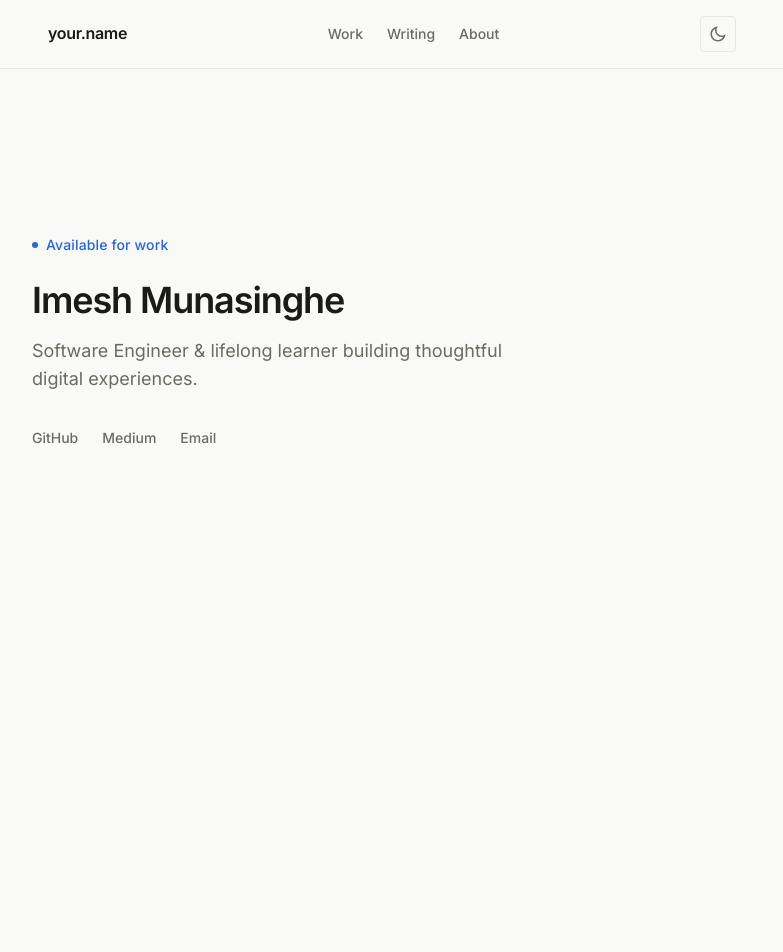
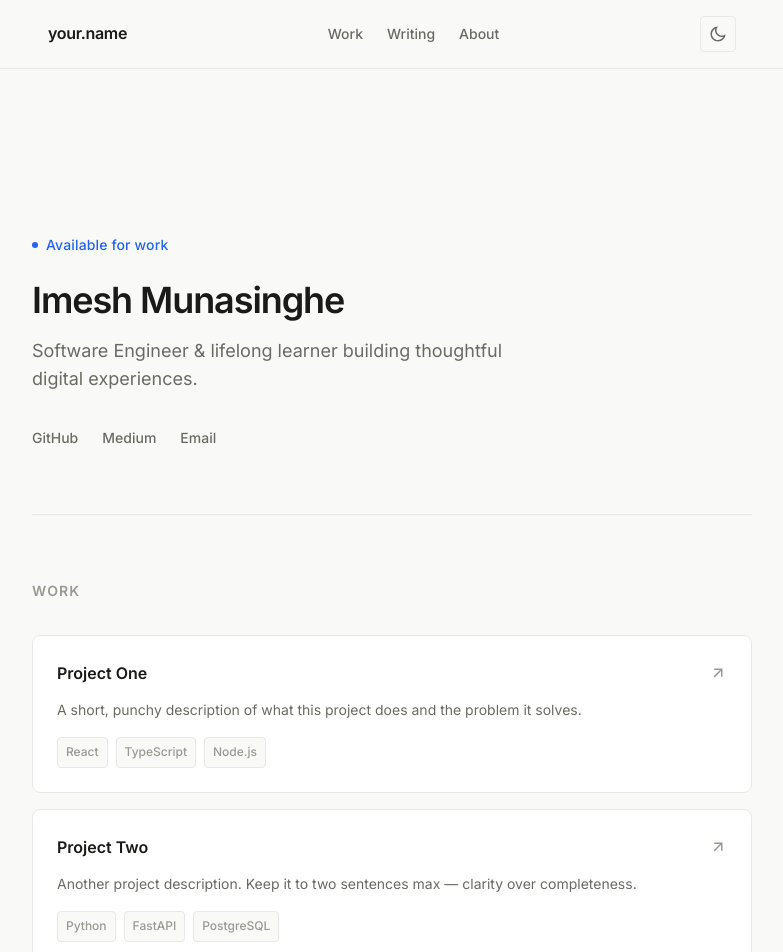
Before and after one commit to ImeshMunasinghe/my-portfolio, a React (Vite) app: page / in a window 1280 px wide. Shown: the top 952 px of the page, without its empty margins (248-1031 px from the left). Before the commit the page ends 800 px from the top, so only its background shows below. Built offline with nearby package versions, Linux system fonts and the light colour scheme.

Commit message:
feat: add Projects section with animated cards

```diff
--- a/src/App.tsx
+++ b/src/App.tsx
@@ -1,6 +1,7 @@
 import { useState, useEffect } from "react";
 import Layout from "./components/Layout/Layout";
 import Hero from './components/Hero/Hero';
+import Projects from './components/Projects/Projects';
 
 
 type Theme = "light" | "dark";
@@ -19,6 +20,7 @@ function App() {
   return (
     <Layout theme={theme} onToggleTheme={toggleTheme}>
       <Hero />
+      <Projects />
     </Layout>
   );
 }
--- /dev/null
+++ b/src/components/Projects/ProjectCard.module.css
@@ -0,0 +1,65 @@
+.card {
+  display: block;
+  padding: var(--space-6);
+  border: 1px solid var(--color-border);
+  border-radius: var(--radius-md);
+  background-color: var(--color-surface);
+  transition:
+    border-color var(--transition-base),
+    transform var(--transition-base),
+    box-shadow var(--transition-base);
+  text-decoration: none;
+}
+
+.card:hover {
+  border-color: var(--color-accent);
+  transform: translateY(-2px);
+  box-shadow: 0 8px 24px rgba(0, 0, 0, 0.06);
+}
+
+.top {
+  display: flex;
+  align-items: center;
+  justify-content: space-between;
+  margin-bottom: var(--space-3);
+}
+
+.title {
+  font-size: var(--text-base);
+  font-weight: 600;
+  color: var(--color-text-primary);
+}
+
+.arrow {
+  color: var(--color-text-muted);
+  transition: color var(--transition-fast), transform var(--transition-fast);
+  flex-shrink: 0;
+}
+
+.card:hover .arrow {
+  color: var(--color-accent);
+  transform: translate(2px, -2px);
+}
+
+.description {
+  font-size: var(--text-sm);
+  color: var(--color-text-secondary);
+  line-height: 1.6;
+  margin-bottom: var(--space-4);
+}
+
+.stack {
+  display: flex;
+  flex-wrap: wrap;
+  gap: var(--space-2);
+}
+
+.tag {
+  font-size: var(--text-xs);
+  font-weight: 500;
+  color: var(--color-text-muted);
+  background-color: var(--color-bg);
+  border: 1px solid var(--color-border);
+  border-radius: var(--radius-sm);
+  padding: var(--space-1) var(--space-2);
+}
--- /dev/null
+++ b/src/components/Projects/ProjectCard.tsx
@@ -0,0 +1,38 @@
+import { RiArrowRightUpLine } from 'react-icons/ri';
+import styles from './ProjectCard.module.css';
+
+interface Project {
+  title: string;
+  description: string;
+  stack: string[];
+  href: string;
+}
+
+interface ProjectCardProps {
+  project: Project;
+}
+
+function ProjectCard({ project }: ProjectCardProps) {
+  return (
+    <a
+      href={project.href}
+      target="_blank"
+      rel="noopener noreferrer"
+      className={styles.card}
+    >
+      <div className={styles.top}>
+        <span className={styles.title}>{project.title}</span>
+        <RiArrowRightUpLine className={styles.arrow} size={18} />
+      </div>
+      <p className={styles.description}>{project.description}</p>
+      <div className={styles.stack}>
+        {project.stack.map(tag => (
+          <span key={tag} className={styles.tag}>{tag}</span>
+        ))}
+      </div>
+    </a>
+  );
+}
+
+export type { Project };
+export default ProjectCard;
--- /dev/null
+++ b/src/components/Projects/Projects.module.css
@@ -0,0 +1,31 @@
+.section {
+  padding: var(--space-16) 0;
+  border-top: 1px solid var(--color-border);
+  animation: fadeUp 0.6s ease 0.1s both;
+}
+
+.heading {
+  font-size: var(--text-sm);
+  font-weight: 600;
+  text-transform: uppercase;
+  letter-spacing: 0.08em;
+  color: var(--color-text-muted);
+  margin-bottom: var(--space-8);
+}
+
+.grid {
+  display: grid;
+  grid-template-columns: 1fr;
+  gap: var(--space-4);
+}
+
+@keyframes fadeUp {
+  from {
+    opacity: 0;
+    transform: translateY(16px);
+  }
+  to {
+    opacity: 1;
+    transform: translateY(0);
+  }
+}
--- /dev/null
+++ b/src/components/Projects/Projects.tsx
@@ -0,0 +1,33 @@
+import ProjectCard from './ProjectCard';
+import type { Project } from './ProjectCard';
+import styles from './Projects.module.css';
+
+const projects: Project[] = [
+  {
+    title: 'Project One',
+    description: 'A short, punchy description of what this project does and the problem it solves.',
+    stack: ['React', 'TypeScript', 'Node.js'],
+    href: 'https://github.com/yourusername',
+  },
+  {
+    title: 'Project Two',
+    description: 'Another project description. Keep it to two sentences max — clarity over completeness.',
+    stack: ['Python', 'FastAPI', 'PostgreSQL'],
+    href: 'https://github.com/yourusername',
+  },
+];
+
+function Projects() {
+  return (
+    <section className={styles.section}>
+      <h2 className={styles.heading}>Work</h2>
+      <div className={styles.grid}>
+        {projects.map(project => (
+          <ProjectCard key={project.title} project={project} />
+        ))}
+      </div>
+    </section>
+  );
+}
+
+export default Projects;
```
